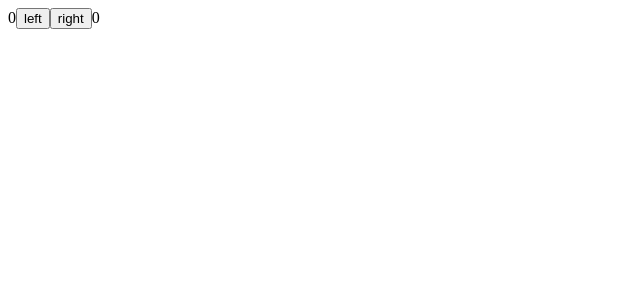
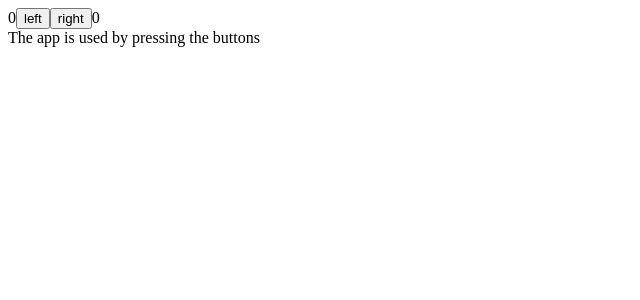
Before and after one commit to albertxtran/part1, a React (Create React App) app in the folder unicafe/: page / in a window 1280 px wide. Shown: the top 300 px of the page, without its empty margins (0-640 px from the left). Built offline with nearby package versions, Linux system fonts and the light colour scheme.

Commit message:
Conditional Rendering
Added history and button components

```diff
--- a/unicafe/src/App.js
+++ b/unicafe/src/App.js
@@ -1,4 +1,15 @@
 import { useState } from "react";
+
+const History = (props) => {
+  if (props.allClicks.length === 0) {
+    return <div>The app is used by pressing the buttons</div>;
+  }
+  return <div>Button press history: {props.allClicks.join(" ")}</div>;
+};
+
+const Button = ({ handleClick, text }) => (
+  <button onClick={handleClick}>{text}</button>
+);
 
 const App = () => {
   const [clicks, setClicks] = useState({
@@ -21,10 +32,10 @@
   return (
     <div>
       {clicks.left}
-      <button onClick={handleLeftClick}>left</button>
-      <button onClick={handleRightClick}>right</button>
+      <Button handleClick={handleLeftClick} text="left" />
+      <Button handleClick={handleRightClick} text="right" />
       {clicks.right}
-      <p>{allClicks.join(" ")}</p>
+      <History allClicks={allClicks} />
     </div>
   );
 };
```
